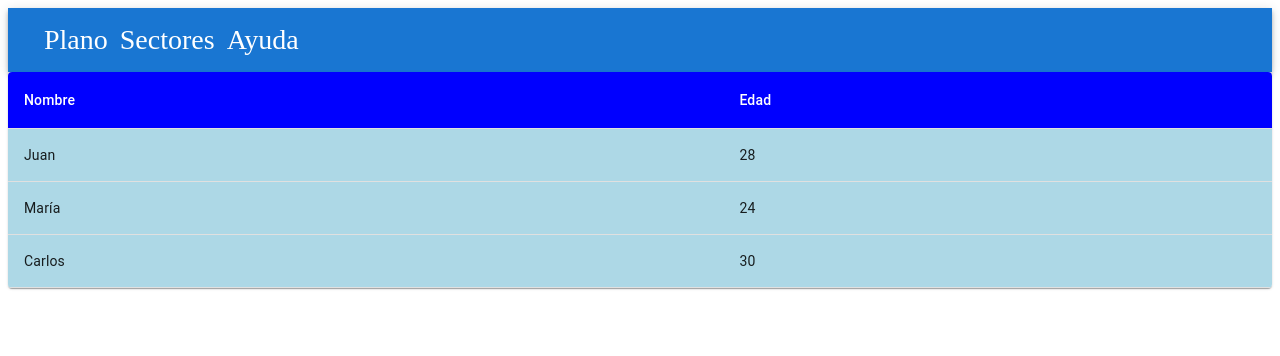
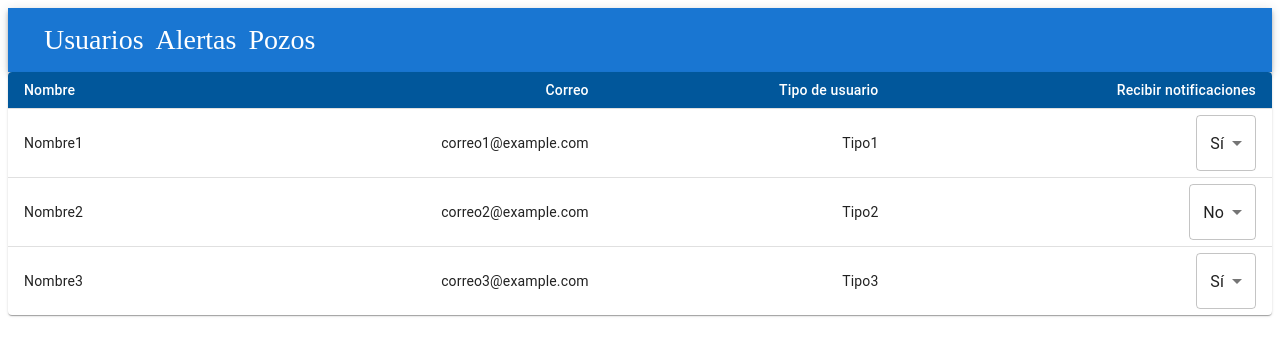
Before and after one commit to andresdelgadoc98/wells, a React (Create React App) app: page /users in a window 1280 px wide. Shown: the top 356 px of the page. Built offline with nearby package versions, Linux system fonts and the light colour scheme.

Commit message:
structure users with path

```diff
--- a/src/App.js
+++ b/src/App.js
@@ -1,8 +1,8 @@
 import React from 'react'
 import { Routes, Route, BrowserRouter } from 'react-router-dom';
 import Nav from '../src/components/elements/navBar';
-import Users from './components/views/users';
-import View from './components/views/view'
+import Users from './components/views/Users';
+
 
 
 function App() {
@@ -14,7 +14,6 @@ function App() {
       <Routes>
         <Route path="/" element={<div>hola mundo</div>} />
         <Route path="/users" element={<Users/>} />
-        <Route path="/view" element= {<View/>}/>
 
       </Routes>
     </BrowserRouter>
--- a/src/components/elements/navBar.js
+++ b/src/components/elements/navBar.js
@@ -9,34 +9,34 @@ export default function Nav() {
                 <AppBar position="static">
                     <Toolbar>
                         <IconButton
-                            component={Link} to={'/'}
+                            component={Link} to={'/users'}
                             size="large"
                             edge="end"
                             aria-label="settings "
                             aria-haspopup="true"
                             color="inherit"
                         >
-                            Plano
+                            Usuarios
                         </IconButton>
                         <IconButton
-                            component={Link} to={'/sectores'}
+                            component={Link} to={'/alerts'}
                             size="large"
                             edge="end"
                             aria-label="account of current user"
                             aria-haspopup="true"
                             color="inherit"
                         >
-                            Sectores
+                            Alertas
                         </IconButton>
                         <IconButton
-                            component={Link} to={'/ayuda'}
+                            component={Link} to={'/wells'}
                             size="large"
                             edge="end"
                             aria-label="account of current user"
                             aria-haspopup="true"
                             color="inherit"
                         >
-                            Ayuda
+                            Pozos
                         </IconButton>
 
                     </Toolbar>
--- a/src/components/views/users.js
+++ b/src/components/views/users.js
@@ -1,38 +1,72 @@
-import React from 'react';
-import { Table, TableBody, TableCell, TableContainer, TableHead, TableRow, Paper } from '@mui/material/';
-import { styled  } from '@mui/system';
+import * as React from 'react';
+import { Table,TableBody,TableContainer,TableHead,TableRow,Paper,Select,MenuItem } from '@mui/material';
+import { styled } from '@mui/material/styles';
+import TableCell, { tableCellClasses } from '@mui/material/TableCell';
 
-// Definimos componentes styled para los estilos
-const StyledHeaderCell = styled(TableCell)(({ theme }) => ({
-    backgroundColor: '#0000FF', // Azul fuerte
-    color: 'white',
+const jsonData = [
+  {
+    "id": "1",
+    "nombre": "Nombre1",
+    "correo": "correo1@example.com",
+    "tipo_usuario": "Tipo1",
+    "recibir_notificaciones": "si"
+  },
+  {
+    "id": "2",
+    "nombre": "Nombre2",
+    "correo": "correo2@example.com",
+    "tipo_usuario": "Tipo2",
+    "recibir_notificaciones": "no"
+  },
+  {
+    "id": "3",
+    "nombre": "Nombre3",
+    "correo": "correo3@example.com",
+    "tipo_usuario": "Tipo3",
+    "recibir_notificaciones": "si"
+  }
+]
+
+const StyledTableCell = styled(TableCell)(({ theme }) => ({
+  [`&.${tableCellClasses.head}`]: {
+    backgroundColor: theme.palette.info.dark,
+    color: theme.palette.common.white,
+  },
+  [`&.${tableCellClasses.body}`]: {
+    fontSize: 14,
+  },
 }));
 
-  const StyledCell = styled(TableCell)(({ theme }) => ({
-    backgroundColor: '#ADD8E6', // Azul claro
-  }));
-  function CustomTable() {
-    // Datos de ejemplo
-    const rows = [
-      { name: "Juan", age: 28 },
-      { name: "María", age: 24 },
-      { name: "Carlos", age: 30 },
-    ];
-
+export default function DenseTable() {
   return (
     <TableContainer component={Paper}>
-        <Table>
+    <Table sx={{ minWidth: 650 }} size="small" aria-label="a dense table">
       <TableHead>
         <TableRow>
-              <StyledHeaderCell>Nombre</StyledHeaderCell>
-              <StyledHeaderCell>Edad</StyledHeaderCell>
+          <StyledTableCell>Nombre</StyledTableCell>
+          <StyledTableCell align="right">Correo</StyledTableCell>
+          <StyledTableCell align="right">Tipo de usuario</StyledTableCell>
+          <StyledTableCell align="right">Recibir notificaciones</StyledTableCell>
         </TableRow>
       </TableHead>
       <TableBody>
-            {rows.map((row) => (
-              <TableRow key={row.name}>
-                <StyledCell>{row.name}</StyledCell>
-                <StyledCell>{row.age}</StyledCell>
+          {jsonData.map((row,) => (
+            <TableRow
+              key={row.id}
+              sx={{ '&:last-child td, &:last-child th': { border: 0 } }}
+            >
+              <TableCell component="th" scope="row">{row.nombre}</TableCell>
+              <TableCell align="right">{row.correo}</TableCell>
+              <TableCell align="right">{row.tipo_usuario}</TableCell>
+              <TableCell align="right">
+                <Select
+                  value={row.recibir_notificaciones}
+                  onChange={(e) => handleRecibirNotificacionesChange(row.id, e.target.value)}
+                >
+                  <MenuItem value="si">Sí</MenuItem>
+                  <MenuItem value="no">No</MenuItem>
+                </Select>
+              </TableCell>
             </TableRow>
           ))}
         </TableBody>
@@ -41,4 +75,6 @@ const StyledHeaderCell = styled(TableCell)(({ theme }) => ({
   );
 }
 
-  export default CustomTable;
+function handleRecibirNotificacionesChange(id, value){
+  console.log(id, value)
+}
--- a/src/components/views/view.js
+++ /dev/null
@@ -1,110 +0,0 @@
-import * as React from 'react';
-import Table from '@mui/material/Table';
-import TableBody from '@mui/material/TableBody';
-import TableContainer from '@mui/material/TableContainer';
-import TableHead from '@mui/material/TableHead';
-import TableRow from '@mui/material/TableRow';
-import Paper from '@mui/material/Paper';
-import Select from '@mui/material/Select';
-import MenuItem from '@mui/material/MenuItem';
-import { styled } from '@mui/material/styles';
-import TableCell, { tableCellClasses } from '@mui/material/TableCell';
-
-const jsonData = [
-  {
-    "id": "1",
-    "nombre": "Nombre1",
-    "correo": "correo1@example.com",
-    "tipo_usuario": "Tipo1",
-    "recibir_notificaciones": "si"
-  },
-  {
-    "id": "2",
-    "nombre": "Nombre2",
-    "correo": "correo2@example.com",
-    "tipo_usuario": "Tipo2",
-    "recibir_notificaciones": "no"
-  },
-  {
-    "id": "3",
-    "nombre": "Nombre3",
-    "correo": "correo3@example.com",
-    "tipo_usuario": "Tipo3",
-    "recibir_notificaciones": "si"
-  }
-]
-
-const StyledTableCell = styled(TableCell)(({ theme }) => ({
-  [`&.${tableCellClasses.head}`]: {
-    backgroundColor: theme.palette.info.dark,
-    color: theme.palette.common.white,
-  },
-  [`&.${tableCellClasses.body}`]: {
-    fontSize: 14,
-  },
-}));
-
-export default function DenseTable() {
-  return (
-    <TableContainer component={Paper}>
-    <Table sx={{ minWidth: 650 }} size="small" aria-label="a dense table">
-      <TableHead>
-        <TableRow>
-          <StyledTableCell>Nombre</StyledTableCell>
-          <StyledTableCell align="right">Correo</StyledTableCell>
-          <StyledTableCell align="right">Tipo de usuario</StyledTableCell>
-          <StyledTableCell align="right">Recibir notificaciones</StyledTableCell>
-        </TableRow>
-      </TableHead>
-      <TableBody>
-          {jsonData.map((row,) => (
-            <TableRow
-              key={row.id}
-              sx={{ '&:last-child td, &:last-child th': { border: 0 } }}
-            >
-              <TableCell component="th" scope="row">{row.nombre}</TableCell>
-              <TableCell align="right">{row.correo}</TableCell>
-              <TableCell align="right">{row.tipo_usuario}</TableCell>
-              <TableCell align="right">
-                <Select
-                  value={row.recibir_notificaciones}
-                  onChange={(e) => handleRecibirNotificacionesChange(row.id, e.target.value)}
-                >
-                  <MenuItem value="si">Sí</MenuItem>
-                  <MenuItem value="no">No</MenuItem>
-                </Select>
-              </TableCell>
-            </TableRow>
-          ))}
-        </TableBody>
-      </Table>
-      </TableContainer>
-  );
-}
-
-function handleRecibirNotificacionesChange(id, value){
-  console.log(id, value)
-}
-
-
-//            propuesta de estructura de JSON
-// [
-//   {
-//     "nombre": "Nombre1",
-//     "correo": "correo1@example.com",
-//     "tipo_usuario": "Tipo1",
-//     "recibir_notificaciones": "si"
-//   },
-//   {
-//     "nombre": "Nombre2",
-//     "correo": "correo2@example.com",
-//     "tipo_usuario": "Tipo2",
-//     "recibir_notificaciones": "no"
-//   },
-//   {
-//     "nombre": "Nombre3",
-//     "correo": "correo3@example.com",
-//     "tipo_usuario": "Tipo3",
-//     "recibir_notificaciones": "si"
-//   }
-// ]
```
Lines whose indentation alone changed are shown as unchanged.
